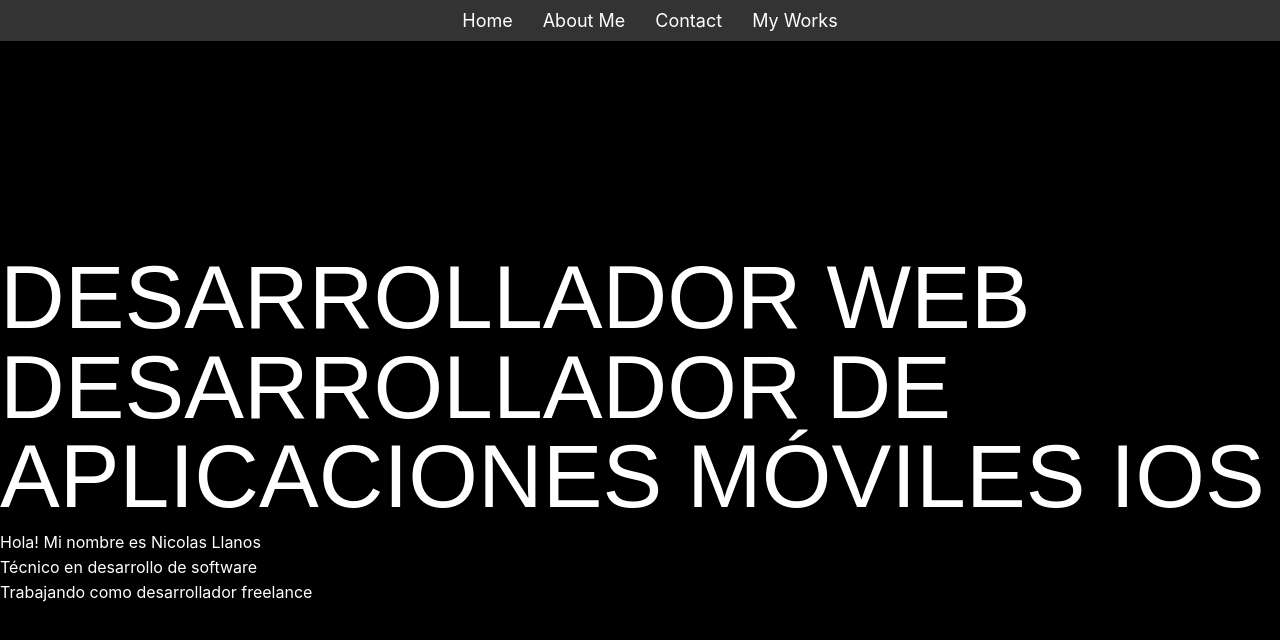
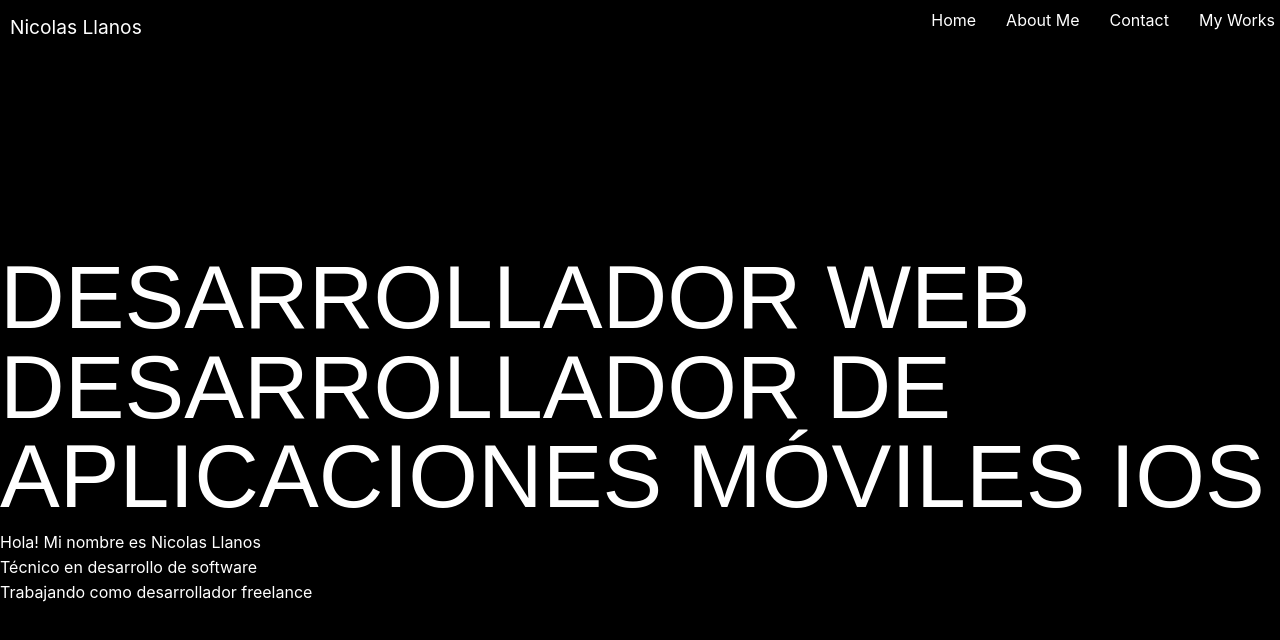
Before and after one commit to NicolasLlanos8799/my-portofolio, a React (Create React App) app: page / in a window 1280 px wide. Shown: the top 640 px of the page. Built offline with nearby package versions, Linux system fonts and the light colour scheme.

Commit message:
cambiosquesi

```diff
--- a/src/App.css
+++ b/src/App.css
@@ -26,26 +26,33 @@ nav {
   position: fixed; /* Fija la barra de navegación en la parte superior */
   top: 0;
   width: 100%; /* Ocupa todo el ancho de la pantalla */
-  background-color: #333; /* Color de fondo para la barra de navegación */
+  background-color: black; /* Color de fondo para la barra de navegación */
   padding: 10px;
+  display: flex;
+  justify-content: space-between;
 }
 
-ul {
+.nav-left {
+  display: flex;
+  align-items: center;
+}
+
+.nav-right ul {
   list-style-type: none;
   margin: 0;
   padding: 0;
   display: flex;
-  justify-content: center;
+  justify-content: flex-end;
 }
 
-li {
+.nav-right li {
   margin: 0 15px;
 }
 
-a {
+.nav-right a {
   color: white;
   text-decoration: none;
-  font-size: 18px;
+  font-size: 16px; /* Tamaño de fuente más pequeño */
 }
 
 header {
--- a/src/App.js
+++ b/src/App.js
@@ -12,12 +12,17 @@ function App() {
     <Router>
       <div>
         <nav>
+          <div className="nav-left">
+            <p>Nicolas Llanos</p>
+          </div>
+          <div className="nav-right">
             <ul>
               <li><Link to="/">Home</Link></li>
               <li><Link to="/about-me">About Me</Link></li>
               <li><Link to="/contact">Contact</Link></li>
               <li><Link to="/my-works">My Works</Link></li>
             </ul>
+          </div>
         </nav>
 
         <Routes>
```
Lines whose indentation alone changed are shown as unchanged.
